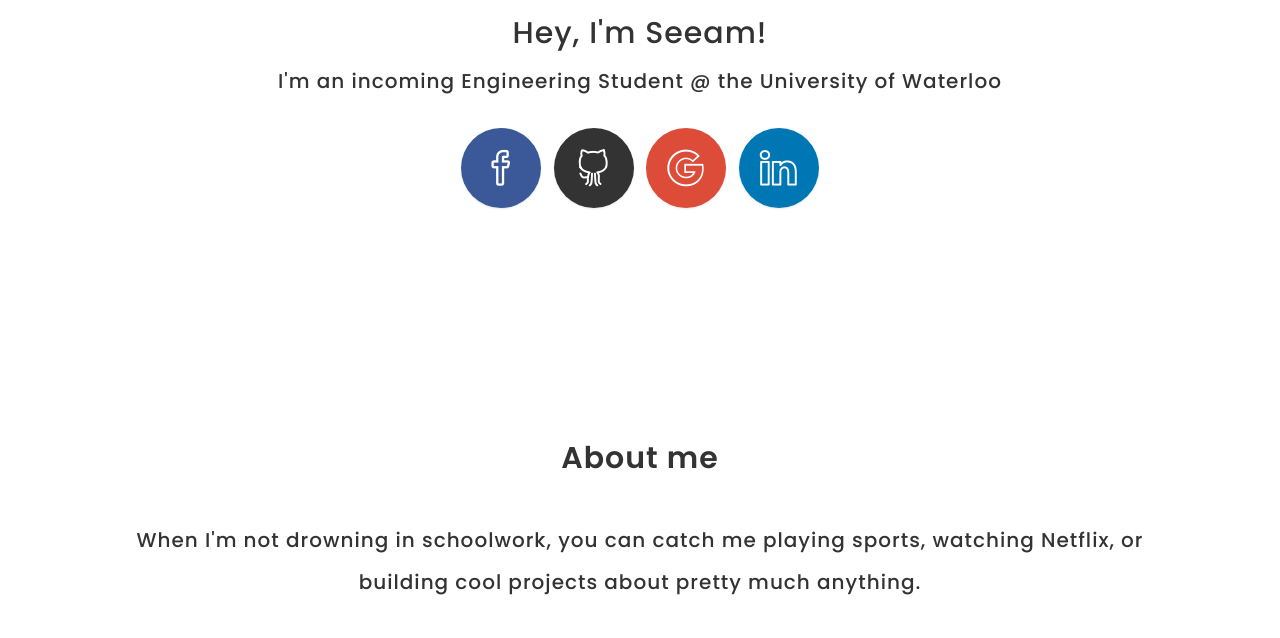
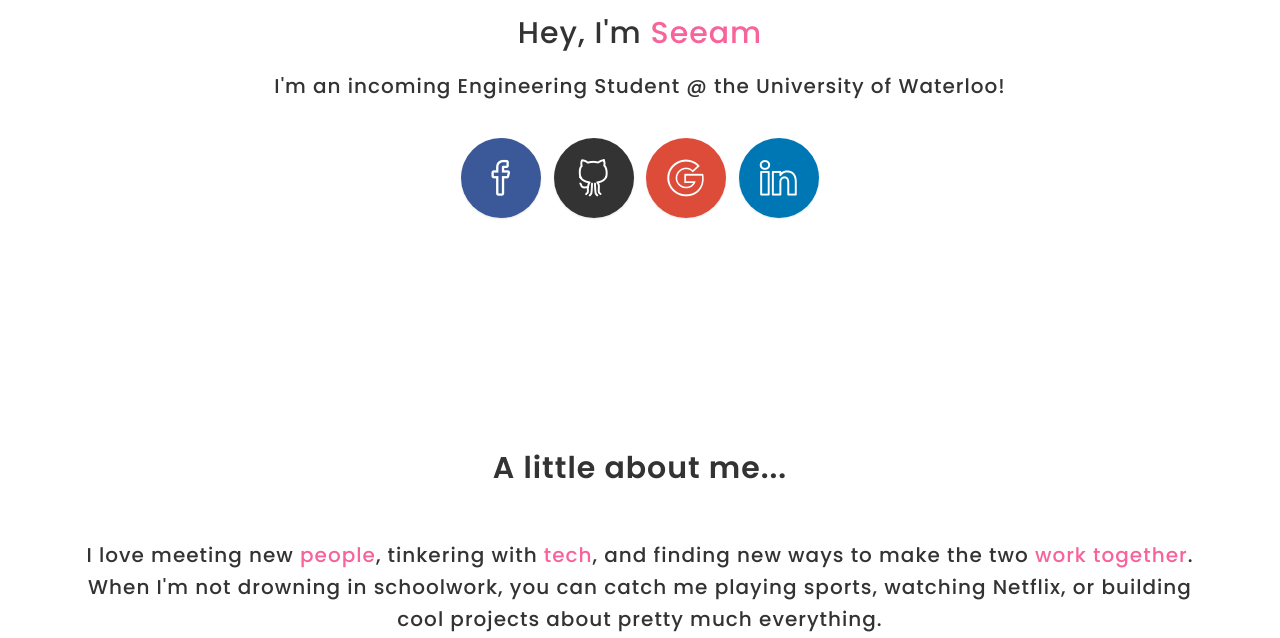
Before and after one commit to seeamislam/v2-personal-website, a plain HTML site: page index.html in a window 1280 px wide. Shown: the part 342-980 px from the top of the page. Drawn offline with Linux system fonts and the light colour scheme.

Commit message:
Add files via upload

```diff
--- a/css/style.css
+++ b/css/style.css
@@ -509,6 +509,10 @@ h4
 {
 font-size: 19px;
 
+}
+h3
+{
+  line-height: 1.6;
 }
 
 
--- a/index.html
+++ b/index.html
@@ -120,8 +120,8 @@
 
 
                       <img class = img-circle src="images/bg/nobackground.png" width="27%" height="27%" alt="">
-<h2> Hey, I'm Seeam! </h2>
-<h3> I'm an incoming Engineering Student @ the University of Waterloo </h3>
+<h2> Hey, I'm <span style="color: #f7639a">Seeam</span> </h2>
+<h3> I'm an incoming Engineering Student @ the University of Waterloo! </h3>
                   </div>
                 </div>
 						</center>
@@ -155,9 +155,9 @@
 
                 <div class="col-sm-12">
                     <div class="section-title">
-                        <h2>About me</h2> </br>
-                         <h3> When I'm not drowning in schoolwork, you can catch me playing sports, watching Netflix, or  </h3>
-<h3> building cool projects about pretty much anything.    </h3>
+                        <h2>A little about me...</h2> </br>
+                         <h3> I love meeting new <span style="color: #f7639a">people</span>, tinkering with <span style="color: #f7639a">tech</span>, and finding new ways to make the two <span style="color: #f7639a">work together</span>. </br>When I'm not drowning in schoolwork, you can catch me playing sports, watching Netflix, or
+ building cool projects about pretty much everything.   </h3>
                          <p> </p>
                          <div class="divider dark">
 
@@ -279,7 +279,7 @@
                 <div class="col-sm-12">
                     <div class="section-title">
                         <h2>My Portfolio.</h2>
-                        <h3>In my spare time (which isn't often), I love visiting hackathons and creating projects with new people!  </br> </h3>
+                        <h3>In my spare time (which isn't often), I love visiting <span style="color: #f7639a">hackathons</span> and creating projects with <span style="color: #f7639a">new people!</span>  </br> </h3>
                           <div class="divider dark">
 						 </div>
 
```
